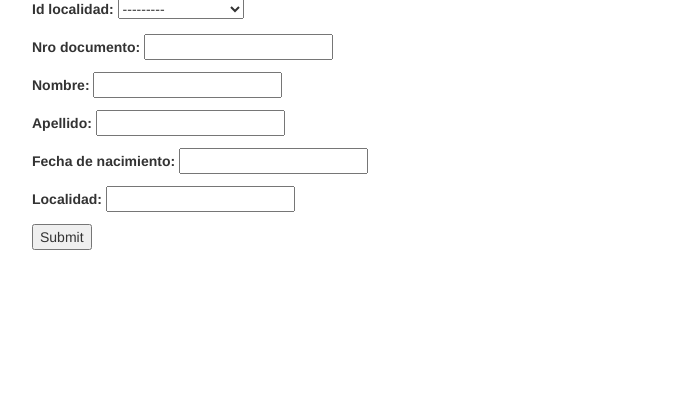
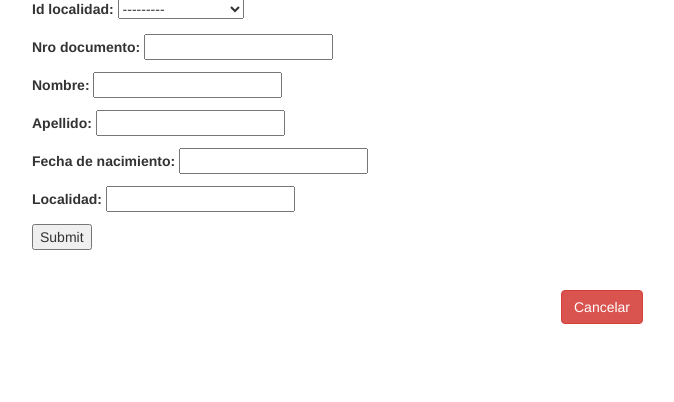
Before and after one commit to gonzalogabriel3/sistemaPasajes, a Django app: page /pasajes/abmAgente in a window 1280 px wide. Shown: the part 84-486 px from the top of the page, without its empty margins (38-712 px from the left). Run offline with Django 3.2, Linux system fonts and the light colour scheme; data comes from the database, SQL or seed files in the repository; some libraries are stand-ins or nearby versions.

Commit message:
subo cambios

```diff
--- a/pasajes/templates/formularios/agente.html
+++ b/pasajes/templates/formularios/agente.html
@@ -8,6 +8,7 @@
 		<input type="submit" value="Submit">
 	</form>
 
-
+	<br><br>
+    <center><a href="{% url 'agente' %}"  class="btn btn-danger">Cancelar</a></center>
 
 {% endblock %}
--- a/pasajes/templates/indexAgente.html
+++ b/pasajes/templates/indexAgente.html
@@ -3,7 +3,7 @@
 {% block contenido %}
 <br>
 <a href="{% url 'abmAgente' %}" class="btn btn-success">Nuevo agente+</a>
-<br>
+<br><br>
 {% if agentes %}
 	<table class="table table-hover">
 		<tr>
```
